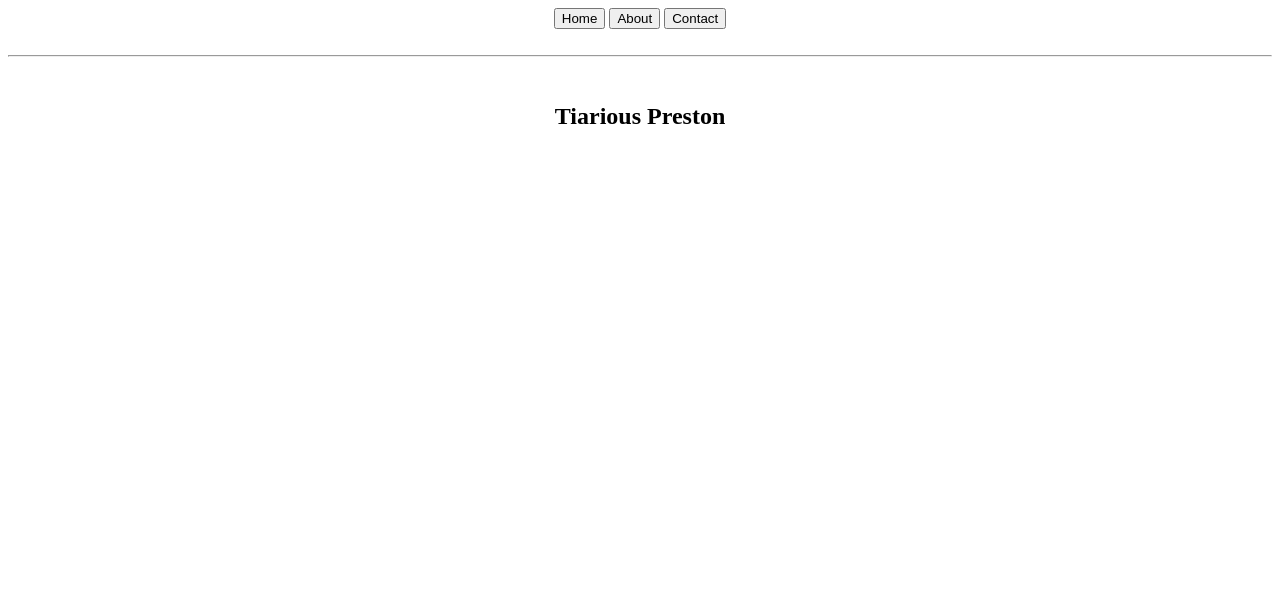
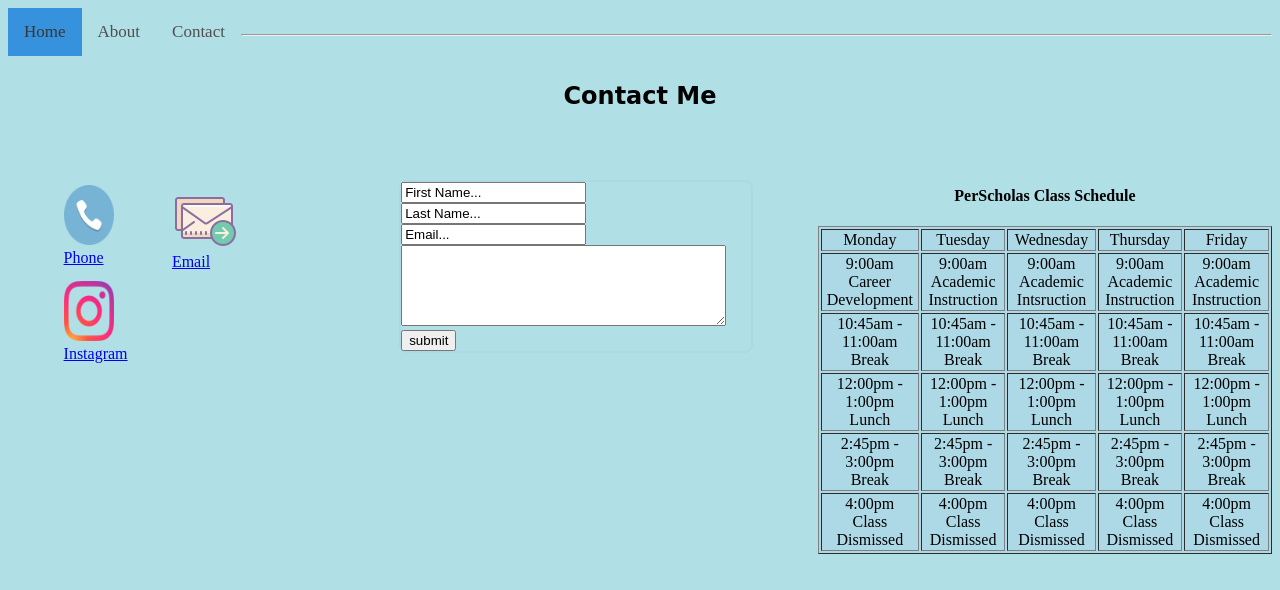
Before and after one commit to tpreston06/PreWork-Webpage, a plain HTML site: page contact.html in a window 1280 px wide. Drawn offline with Linux system fonts and the light colour scheme.

Commit message:
Update Commit

```diff
--- a/contact.html
+++ b/contact.html
@@ -5,24 +5,90 @@
     <link rel="stylesheet" href="index.css">
     <title>Contact</title>
     </head>
-    <body>
+    <body style="background-color:powderblue">
 
-      <nav align="center">
-        <a href="index.html"><button>Home</button></a>
-        <a href="about.html"><button>About</button></a>
-        <a href="contact.html"><button>Contact</button></a>
-      </nav>
+      <div class="nav">
+        <a class="active" href="index.html">Home</a>
+        <a href="about.html">About</a>
+        <a href="contact.html">Contact</a>
+      </div>
 
       <br>
       <hr>
       <br>
 
-      <h2 align="center">Tiarious Preston</h2>
+      <h2 style="font-family: cursive" align="center">Contact Me</h2>
+
+<div class="container">
+    <div class="column">
+      <img src="phone.png" alt="phone logo" height="60px" width="50px"><br>
+      <a href="678-334-3009">Phone</a>
+    </div>
+    <div class="column">
+      <img src="email.png" alt="email logo">
+      <a href="mailto:tpreston06@yahoo.com">Email</a>
+    </div>
+    <div class="column">
+      <img src="instagram.png" alt="instagram logo" height="60" width="50px">
+      <a href="http://www.instagram.com">Instagram</a>
+    </div>
+  </div>
+  <div class="contactMe">
+    <form style="border: 2px solid lightblue;">
+      <input type="text" value="First Name..."><br>
+      <input type="text" value="Last Name..."><br>
+      <input type="text" value="Email..."><br>
+      <textarea rows="5" cols="38.97" value="Leave me a Message!"></textarea><br>
+      <input type="submit" value="submit">
+    </form>
+  </div>
+</div>
+
+    <br>
+    <br>
 
 
+    <table style="background-color:lightblue" border="solid 4px black" align="center">
+      <h4 align="center">PerScholas Class Schedule</h4>
+      <tr align="center">
+        <td>Monday</td>
+        <td>Tuesday</td>
+        <td>Wednesday</td>
+        <td>Thursday</td>
+        <td>Friday</td>
+      <tr align="center">
+        <td>9:00am<br> Career Development</td>
+        <td>9:00am<br> Academic Instruction</td>
+        <td>9:00am<br> Academic Intsruction</td>
+        <td>9:00am<br> Academic Instruction</td>
+        <td>9:00am<br> Academic Instruction</td>
+      <tr align="center">
+        <td>10:45am - 11:00am <br> Break </td>
+        <td>10:45am - 11:00am <br> Break </td>
+        <td>10:45am - 11:00am <br> Break </td>
+        <td>10:45am - 11:00am <br> Break </td>
+        <td>10:45am - 11:00am <br> Break </td>
+      <tr align="center">
+        <td>12:00pm - 1:00pm <br> Lunch </td>
+        <td>12:00pm - 1:00pm <br> Lunch </td>
+        <td>12:00pm - 1:00pm <br> Lunch </td>
+        <td>12:00pm - 1:00pm <br> Lunch </td>
+        <td>12:00pm - 1:00pm <br> Lunch </td>
+      <tr align="center">
+        <td>2:45pm - 3:00pm <br> Break </td>
+        <td>2:45pm - 3:00pm <br> Break </td>
+        <td>2:45pm - 3:00pm <br> Break </td>
+        <td>2:45pm - 3:00pm <br> Break </td>
+        <td>2:45pm - 3:00pm <br> Break </td>
+      <tr align="center">
+        <td>4:00pm <br> Class Dismissed</td>
+        <td>4:00pm <br> Class Dismissed</td>
+        <td>4:00pm <br> Class Dismissed</td>
+        <td>4:00pm <br> Class Dismissed</td>
+        <td>4:00pm <br> Class Dismissed</td>
+      </table>
 
-
-
+  <br>
 
 
     </body>
--- a/index.css
+++ b/index.css
@@ -1,9 +1,61 @@
-div{
-  float:left;
-  margin-left: 4%
+.column {
+  float: left;
+  width: 32.33%;
+  height: 33.33%;
+  padding: 5px;
+  margin-left: 0;
+
+}
+
+.row::after {
+  content: "";
+  clear: both;
+  display: table;
 }
 
 input[type = button]:hoover{
   background-color: orange;
   cursor:pointer;
 }
+
+.container{
+  float: left;
+  margin-left: 4%;
+  margin-top: 4%;
+}
+
+form{
+  border-radius: 8px;
+  width: 350px;
+  float: right;
+  margin-right: 4%;
+}
+
+.contactMe{
+  float:left;
+  margin: 4%;
+}
+
+.mylist{
+  margin-top: 5%;
+}
+
+.nav a{
+  float: left;
+  color: #504e4e;
+  text-align: center;
+  padding: 14px 16px;
+  text-decoration: none;
+  font-size: 17px;
+  cursor: pointer;
+}
+
+.nav a:hover{
+  background-color: #ddd;
+  color: black;
+}
+
+.nav a.active{
+  background-color: #3692dd;
+  color: rgb(59, 53, 53);
+}
```
Also changed, not shown: about.html (+26 -47 lines), index.html (+23 -19 lines), email.png (added), instagram.png (added), phone.png (added).
